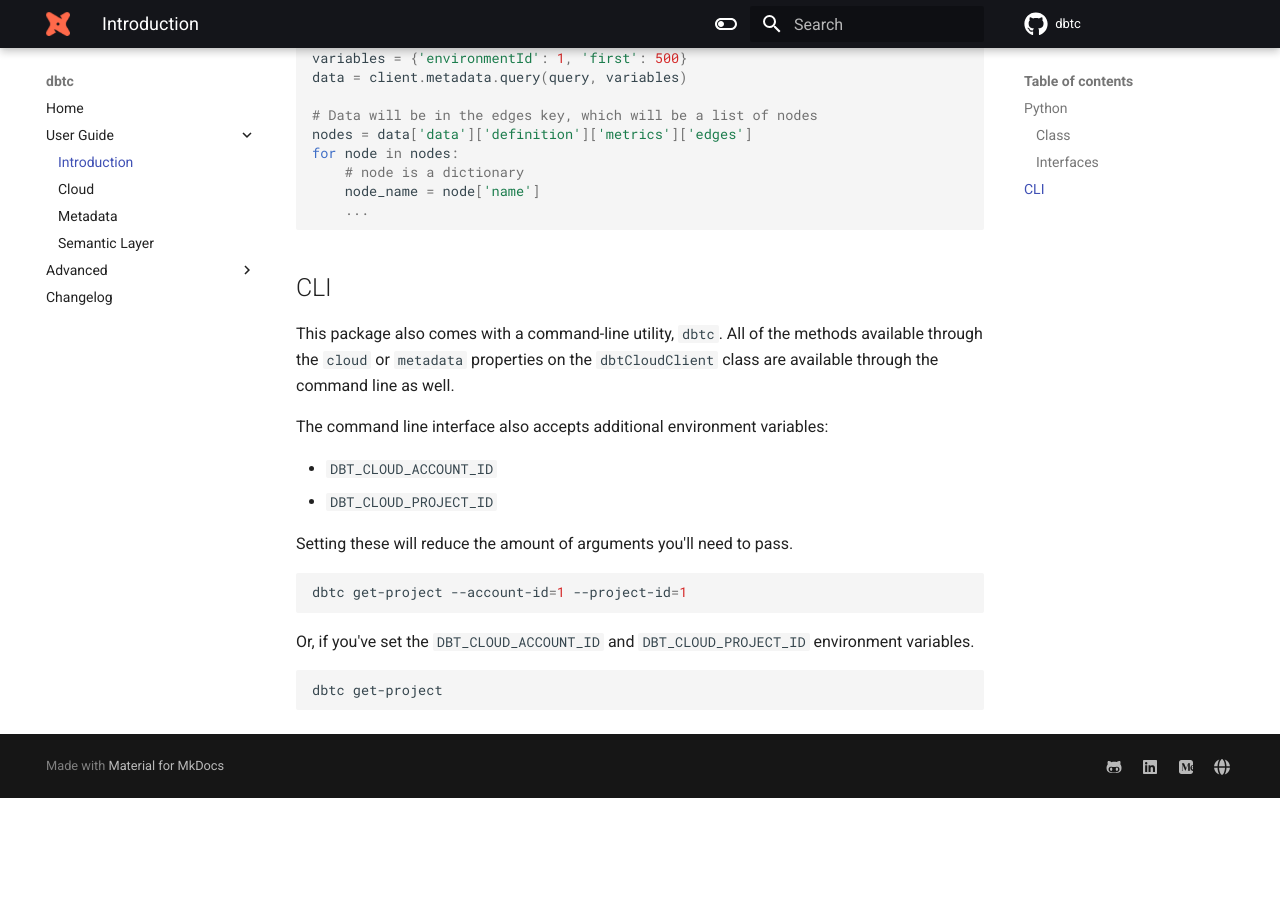
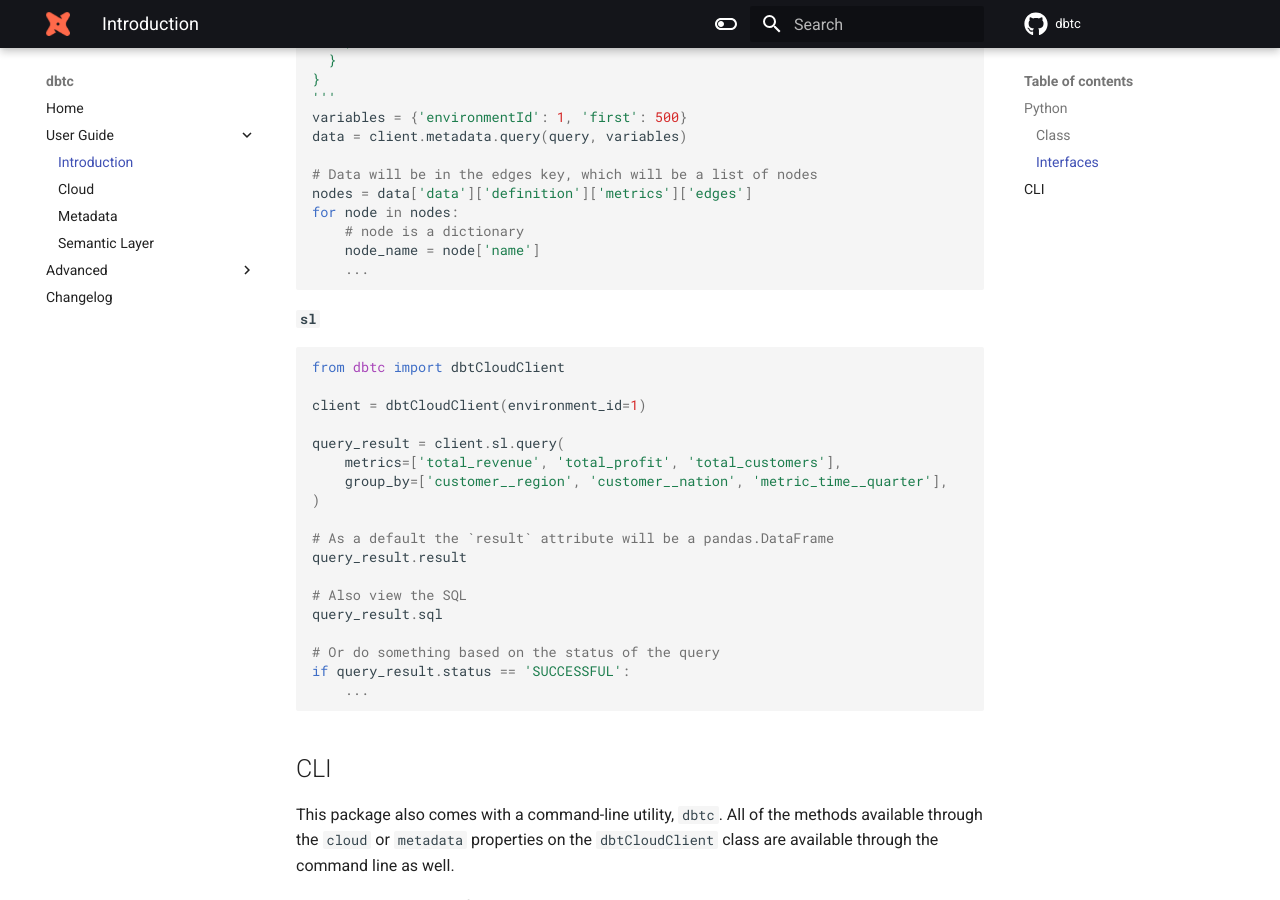
Before and after one commit to dpguthrie/dbtc, an MkDocs documentation site: the page built from docs/guide/intro.md, in a window 1280 px wide and 900 px high, scrolled down 2041 px. Built offline with MkDocs 1.6.1 and Material for MkDocs 9.7.7, drawn with Linux system fonts in a browser that asks for light colours; comment, search, counter and statistics services are not loaded; the version menu is left out; before the commit the page ends 2839 px from its top, so only the background shows below that; some of the changed text lies outside the part shown.

Commit message:
Include SL interface in intro

````diff
--- a/docs/guide/intro.md
+++ b/docs/guide/intro.md
@@ -41,6 +41,7 @@
 
 - `cloud` - instance of the `_AdminClient` class, which contains methods to create, read, update, and delete dbt Cloud resources
 - `metadata` - instance of the `_MetadataClient` class, which contains methods to retrieve metadata generated from a dbt Cloud job run
+- `sl` - instance of the `_SemanticLayerClient` class, which contains methods to interact with dbt Cloud's Semantic Layer via a GraphQL API
 
 **`cloud`**
 
@@ -94,6 +95,29 @@
     ...
 ```
 
+**`sl`**
+
+```python
+from dbtc import dbtCloudClient
+
+client = dbtCloudClient(environment_id=1)
+
+query_result = client.sl.query(
+    metrics=['total_revenue', 'total_profit', 'total_customers'],
+    group_by=['customer__region', 'customer__nation', 'metric_time__quarter'],
+)
+
+# As a default the `result` attribute will be a pandas.DataFrame
+query_result.result
+
+# Also view the SQL
+query_result.sql
+
+# Or do something based on the status of the query
+if query_result.status == 'SUCCESSFUL':
+    ...
+```
+
 ## CLI
 
 This package also comes with a command-line utility, `dbtc`.  All of the methods available through the `cloud` or `metadata` properties on the `dbtCloudClient` class are available through the command line as well.
````
